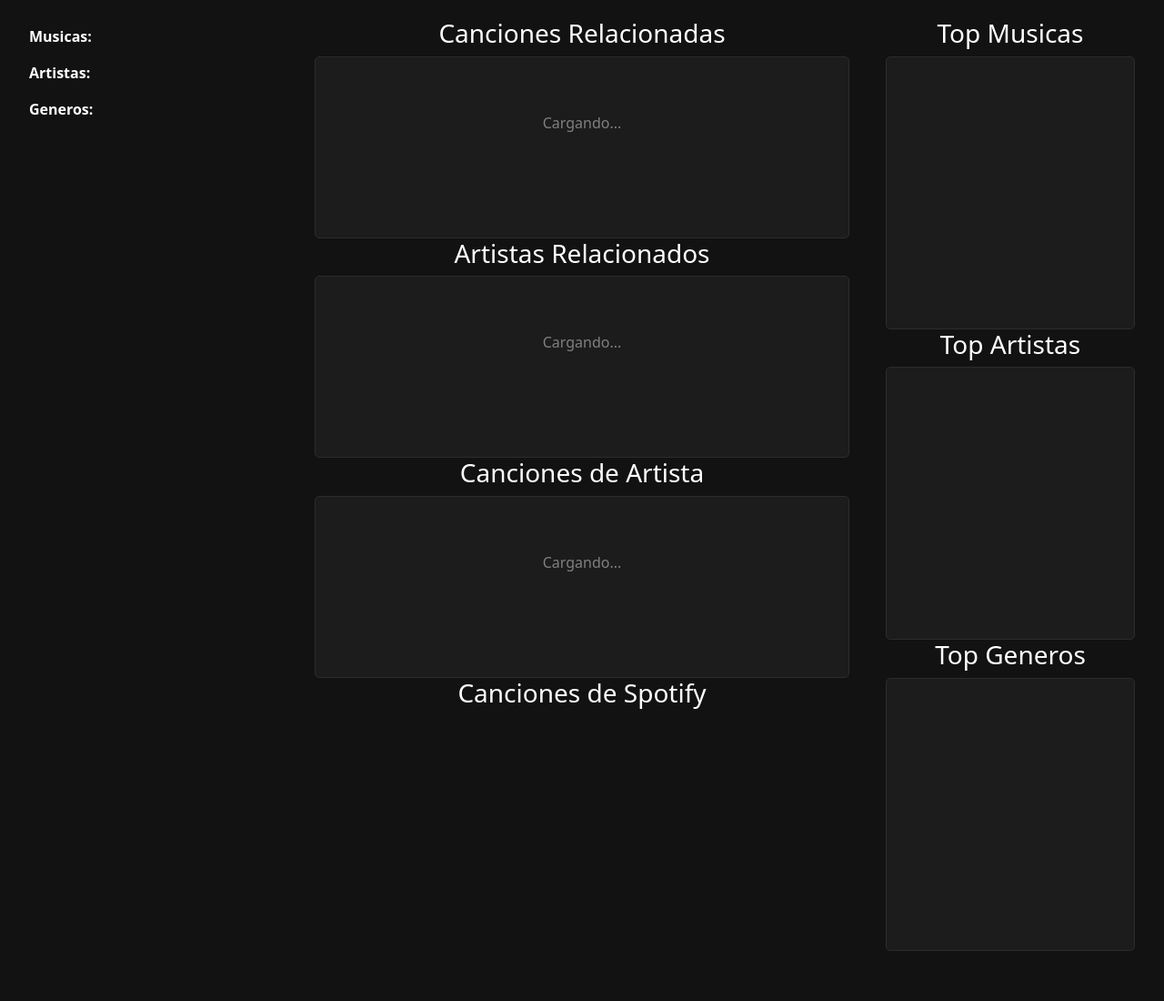
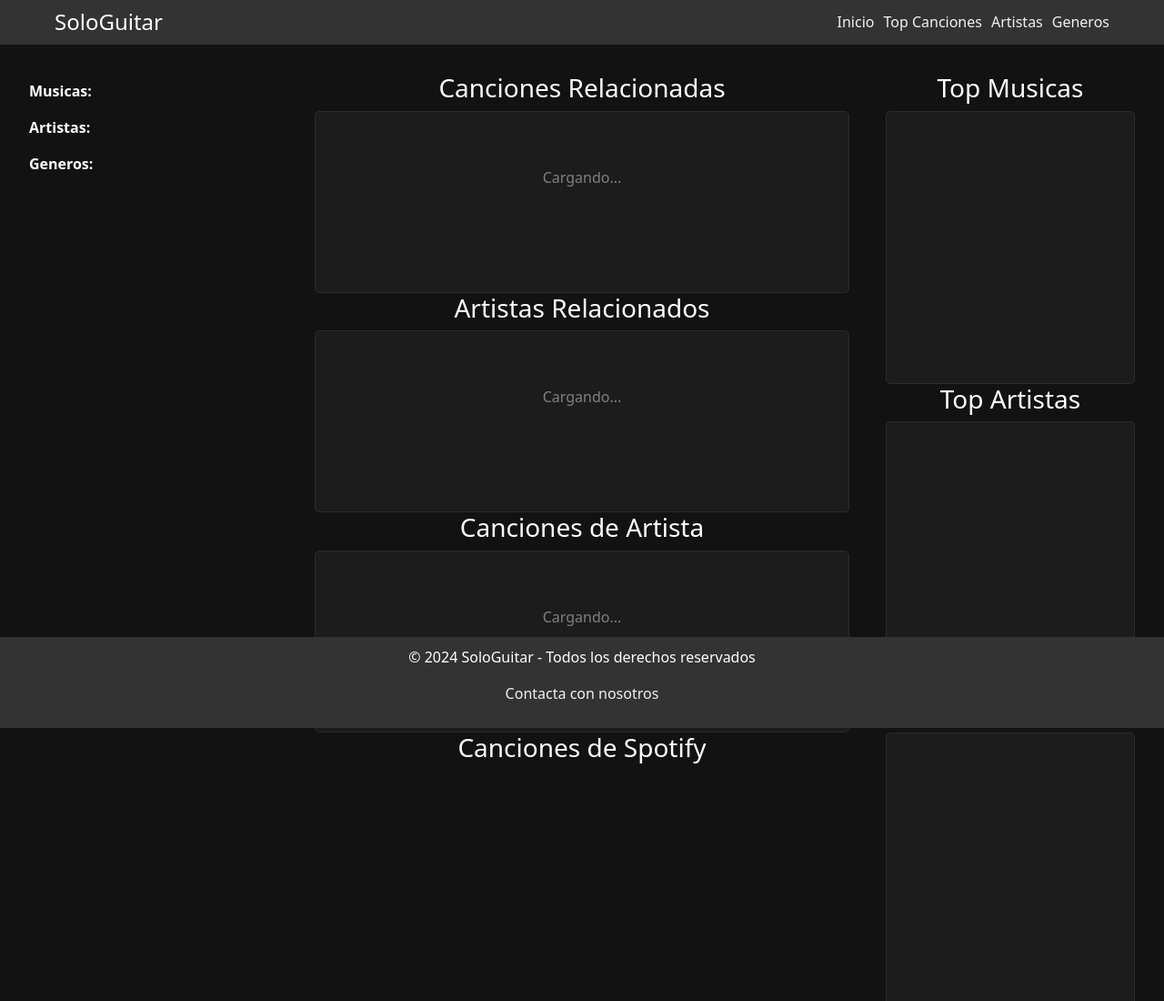
Before and after one commit to G1anFr4nco/avanceFinal, a website: page node/public/index.html in a window 1280 px wide. Shown: the top 1100 px of the page at 91% size. Before the commit the page ends 1045 px from the top, so only its background shows below. Drawn offline with nearby package versions, Linux system fonts and the light colour scheme; no server answers.

Commit message:
errores de salto de linea

```diff
--- a/node/public/index.html
+++ b/node/public/index.html
@@ -4,7 +4,7 @@
 <head>
   <meta charset="UTF-8">
   <meta name="viewport" content="width=device-width, initial-scale=1.0">
-  <title>Top Canciones</title>
+  <title>SoloGuitar - Top Canciones</title>
   <link href="https://cdn.jsdelivr.net/npm/bootstrap@5.3.0-alpha1/dist/css/bootstrap.min.css" rel="stylesheet">
   <style>
     body {
@@ -12,12 +12,17 @@
       color: white;
       margin: 0;
       padding: 0;
+      display: flex;
+      flex-direction: column;
+      height: 100vh;
+      overflow-x: hidden;
     }
 
     .container-fluid {
       display: flex;
-      height: 100vh;
-      flex-direction: row;
+      flex-grow: 1;
+      margin-top: 60px; /* Ajustar para el header */
+      margin-bottom: 60px; /* Ajustar para el footer */
     }
 
     .left,
@@ -57,39 +62,110 @@
 
     .placeholder-list {
       height: 200px;
-      /* Espacio reservado para la lista */
-      overflow-y: auto;
-      /* Permitir desplazamiento si excede el espacio */
-      border: 1px solid #2c2c2c;
-      padding: 10px;
-      background-color: #1c1c1c;
-      /* Fondo para destacar la reserva de espacio */
-      border-radius: 5px;
-    }
-
-    .placeholder-list:empty::before {
-      content: 'Cargando...';
-      /* Placeholder para listas vacías */
-      color: gray;
-      display: block;
-      text-align: center;
-      padding-top: 50px;
-      /* Ajustar verticalmente */
-    }
-
-    .top-list {
-      height: 300px;
-      /* Mayor altura para las listas de los tops */
       overflow-y: auto;
       border: 1px solid #2c2c2c;
       padding: 10px;
       background-color: #1c1c1c;
       border-radius: 5px;
     }
+
+    .placeholder-list:empty::before {
+      content: 'Cargando...';
+      color: gray;
+      display: block;
+      text-align: center;
+      padding-top: 50px;
+    }
+
+    .top-list {
+      height: 300px;
+      overflow-y: auto;
+      border: 1px solid #2c2c2c;
+      padding: 10px;
+      background-color: #1c1c1c;
+      border-radius: 5px;
+    }
+
+    /* Estilos para el header */
+    header {
+      position: fixed;
+      top: 0;
+      left: 0;
+      width: 100%;
+      background-color: #333;
+      color: white;
+      padding: 10px 0;
+      text-align: center;
+      z-index: 1000;
+      transition: top 0.3s; /* Transición suave para el header */
+    }
+
+    header.hidden {
+      top: -70px; /* Ocultar el header al hacer scroll hacia abajo */
+    }
+
+    .header-content {
+      display: flex;
+      justify-content: space-between;
+      align-items: center;
+      max-width: 1200px;
+      margin: 0 auto;
+      padding: 0 20px;
+    }
+
+    .header-content h1 {
+      font-size: 1.5rem;
+      margin: 0;
+    }
+
+    .header-buttons {
+      display: flex;
+    }
+
+    .header-buttons a {
+      color: #f1f1f1;
+      text-decoration: none;
+      margin-left: 10px;
+    }
+
+    .header-buttons a:hover {
+      color: #ffd700;
+    }
+
+    /* Estilos para el footer */
+    footer {
+      position: fixed;
+      bottom: 0;
+      left: 0;
+      width: 100%;
+      background-color: #333;
+      color: white;
+      text-align: center;
+      padding: 10px 0;
+    }
+
+    footer a {
+      color: #f1f1f1;
+      text-decoration: none;
+    }
   </style>
 </head>
 
 <body>
+  <!-- Header Fijo -->
+  <header id="header">
+    <div class="header-content">
+      <h1>SoloGuitar</h1>
+      <div class="header-buttons">
+        <a href="#">Inicio</a>
+        <a href="#">Top Canciones</a>
+        <a href="#">Artistas</a>
+        <a href="#">Generos</a>
+        <span id="usuarioNombreHeader" class="ml-3"></span> <!-- Nombre de usuario en el header -->
+      </div>
+    </div>
+  </header>
+
   <div class="container-fluid">
     <!-- 1/4 Left: Datos del Usuario -->
     <div class="left">
@@ -127,6 +203,12 @@
     </div>
   </div>
 
+  <!-- Footer Fijo -->
+  <footer>
+    <p>&copy; 2024 SoloGuitar - Todos los derechos reservados</p>
+    <p><a href="#">Contacta con nosotros</a></p>
+  </footer>
+
   <script src="https://cdn.jsdelivr.net/npm/socket.io-client@4.6.1/dist/socket.io.min.js"></script>
   <script>
     const socket = io();
@@ -161,6 +243,7 @@
       document.getElementById('usuarioMusicas').textContent = data.Musicas.join(', ');
       document.getElementById('usuarioArtistas').textContent = data.Artistas.join(', ');
       document.getElementById('usuarioGeneros').textContent = data.Generos.join(', ');
+      document.getElementById('usuarioNombreHeader').textContent = `Usuario: ${data.Nombre}`; // Mostrar nombre en el header
     }
 
     // Escuchar los datos en tiempo real
@@ -228,6 +311,19 @@
 
     // Cargar las canciones al cargar la página
     fetchSpotifySongs();
+
+    // Script para hacer desaparecer el header al hacer scroll
+    let lastScrollTop = 0;
+    const header = document.getElementById('header');
+    window.addEventListener('scroll', () => {
+      let currentScroll = window.pageYOffset || document.documentElement.scrollTop;
+      if (currentScroll > lastScrollTop) {
+        header.classList.add('hidden');
+      } else {
+        header.classList.remove('hidden');
+      }
+      lastScrollTop = currentScroll <= 0 ? 0 : currentScroll;
+    });
   </script>
 </body>
 
```
Also changed, not shown: 3 other files.
